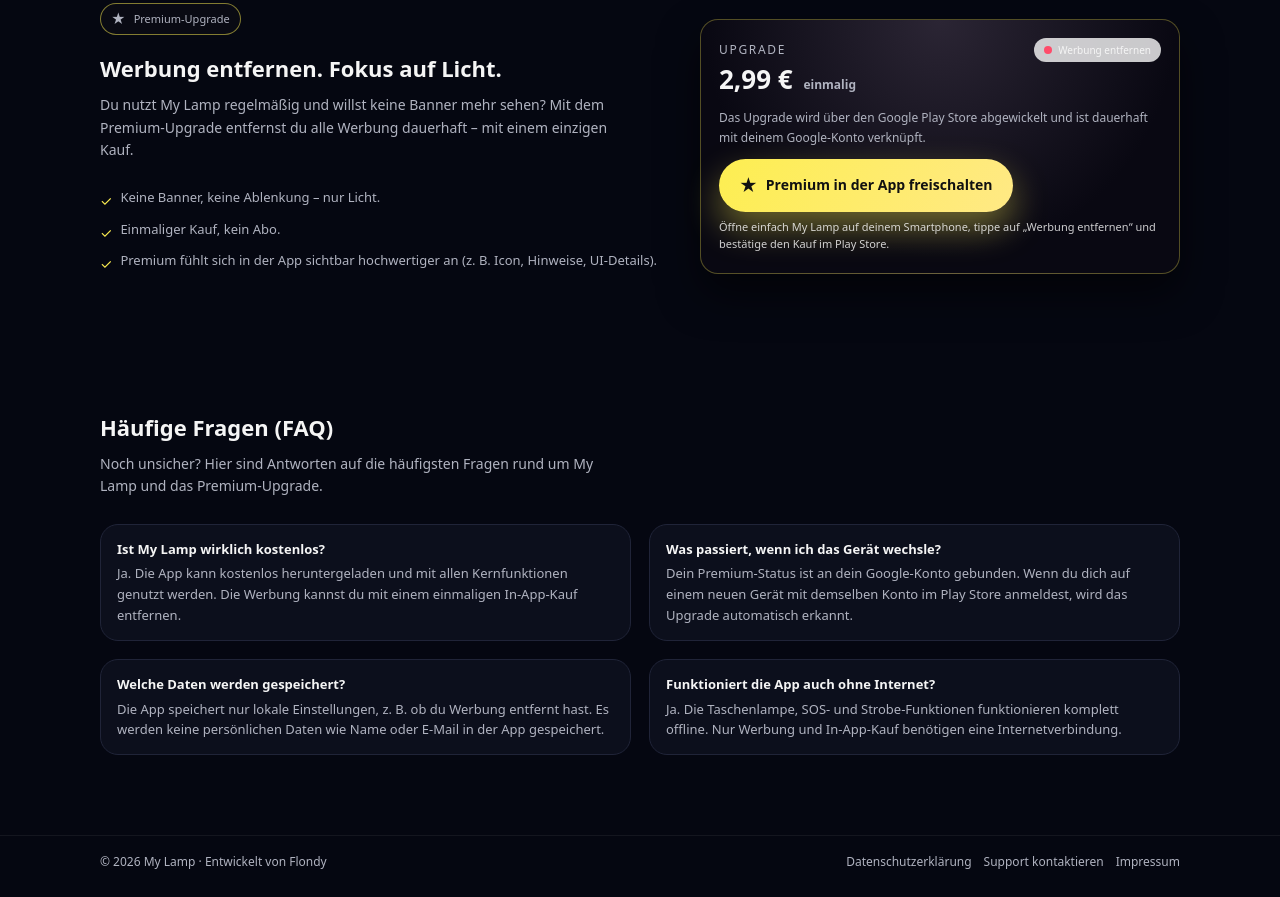
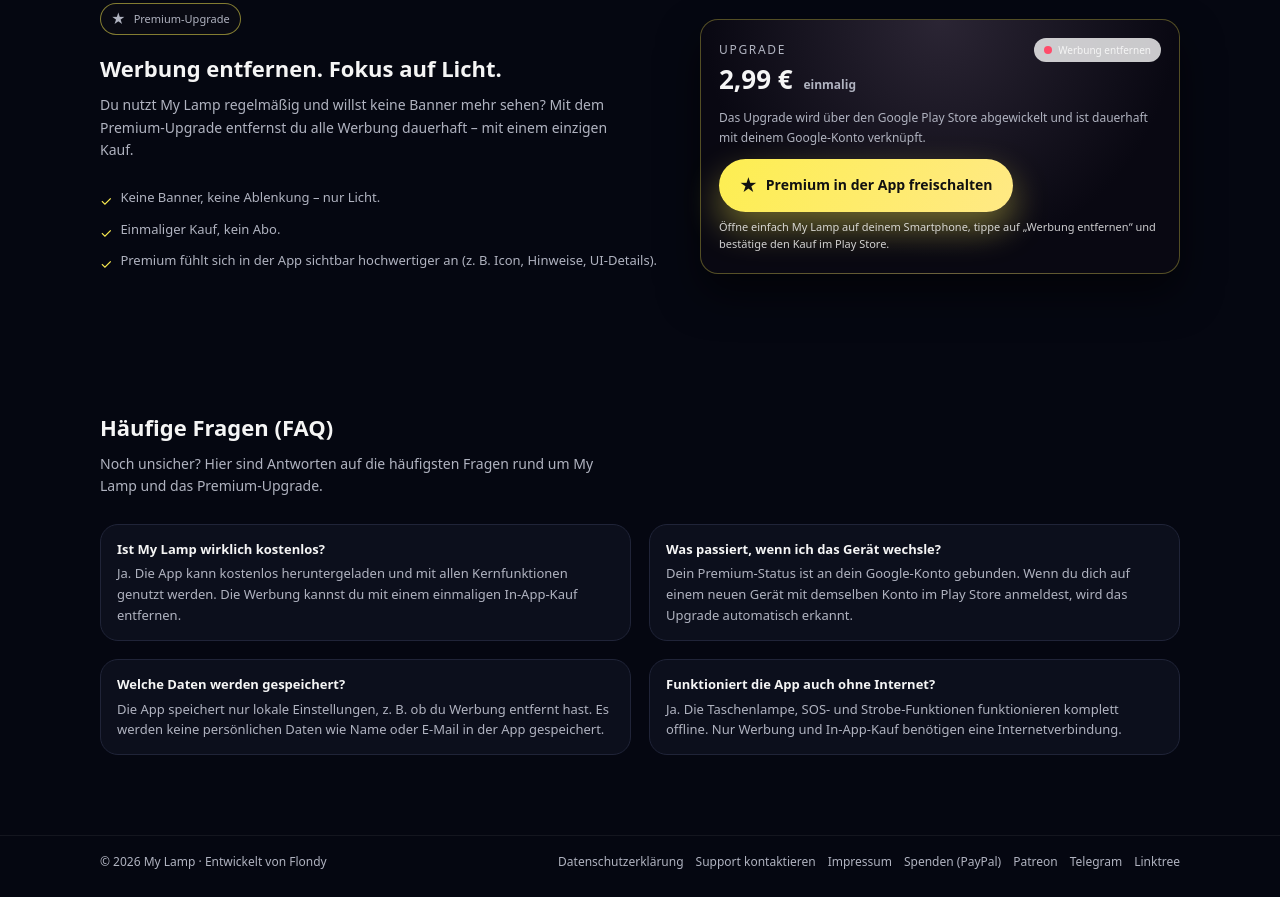
Before and after one commit to Flondy/my-lamp-landing-page, a plain HTML site: page index.html in a window 1280 px wide. Shown: the part 1363-2260 px from the top of the page. Drawn offline with Linux system fonts and the light colour scheme.

Commit message:
Fußzeile: PayPal-Spende, Patreon, Telegram, Linktree
Co-Authored-By: Claude Opus 5.5 <noreply@anthropic.com>
Claude-Session: https://claude.ai/code/session_01Xnj5ebscbHZsCBrLamfoCY

```diff
--- a/index.html
+++ b/index.html
@@ -959,6 +959,10 @@
           </a>
           <a href="mailto:flondy.dev@gmail.com">Support kontaktieren</a>
           <a href="https://flondy.github.io/app-store/impressum.html">Impressum</a>
+        <a href="https://www.paypal.com/paypalme/MSingle72" target="_blank" rel="noopener">Spenden (PayPal)</a>
+        <a href="https://www.patreon.com/cw/Flondy" target="_blank" rel="noopener">Patreon</a>
+        <a href="https://t.me/Flondy" target="_blank" rel="noopener">Telegram</a>
+        <a href="https://linktr.ee/flondy" target="_blank" rel="noopener">Linktree</a>
         </div>
       </div>
     </footer>
```
